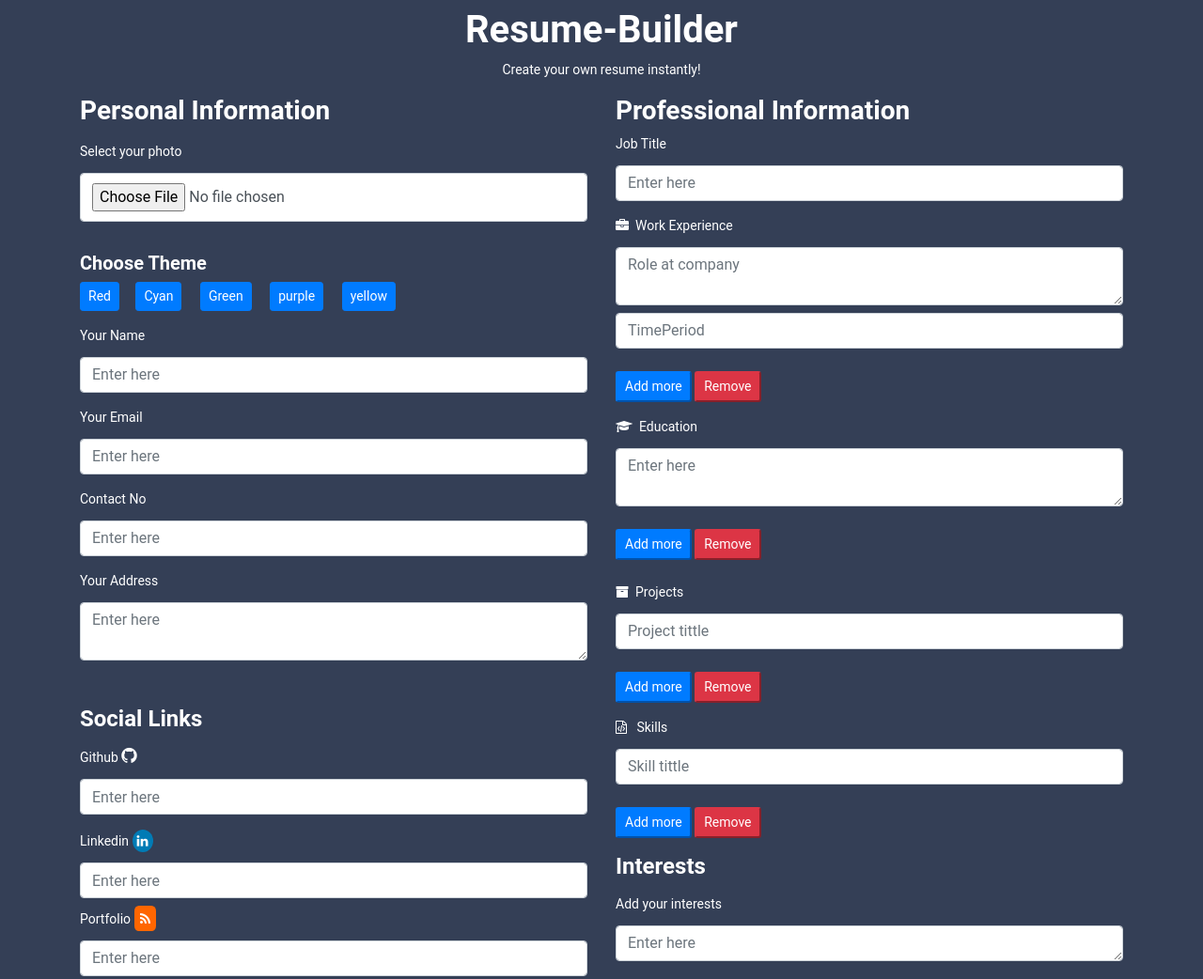
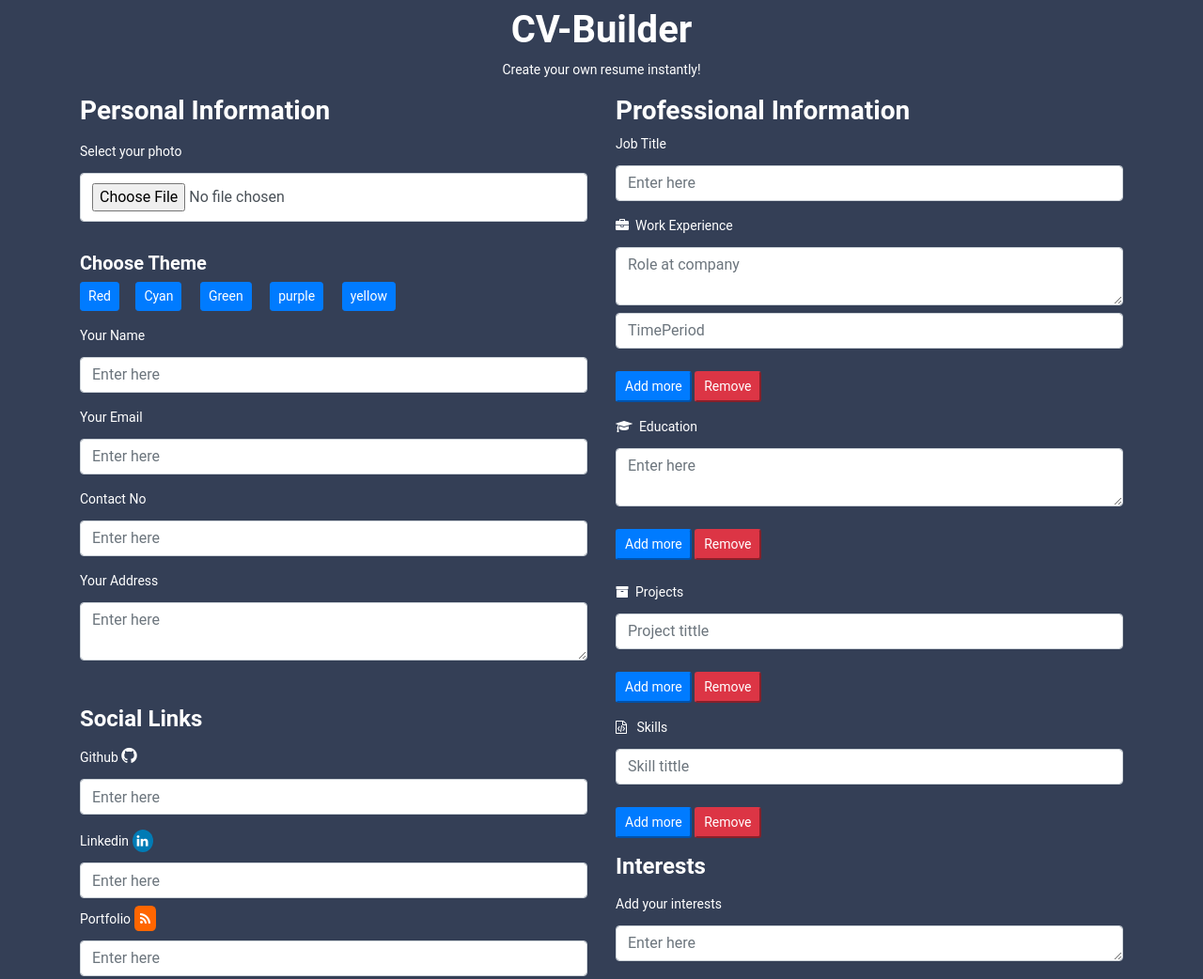
Before and after one commit to dilawar-ali-shariq/CV-Builder, a plain HTML site: page index-cv.html in a window 1280 px wide. Shown: the top 1042 px of the page at 94% size. Drawn offline with nearby package versions, Linux system fonts and the light colour scheme.

Commit message:
final result

```diff
--- a/index-cv.html
+++ b/index-cv.html
@@ -20,7 +20,7 @@
 
 
     <div class="container" id="cv-form">
-        <h1 class="text-center my-2" style="color: white;">Resume-Builder</h1>
+        <h1 class="text-center my-2" style="color: white;">CV-Builder</h1>
         <p class="text-center" style="color: white;">Create your own resume instantly!</p>
 
         <div class="row">
```
